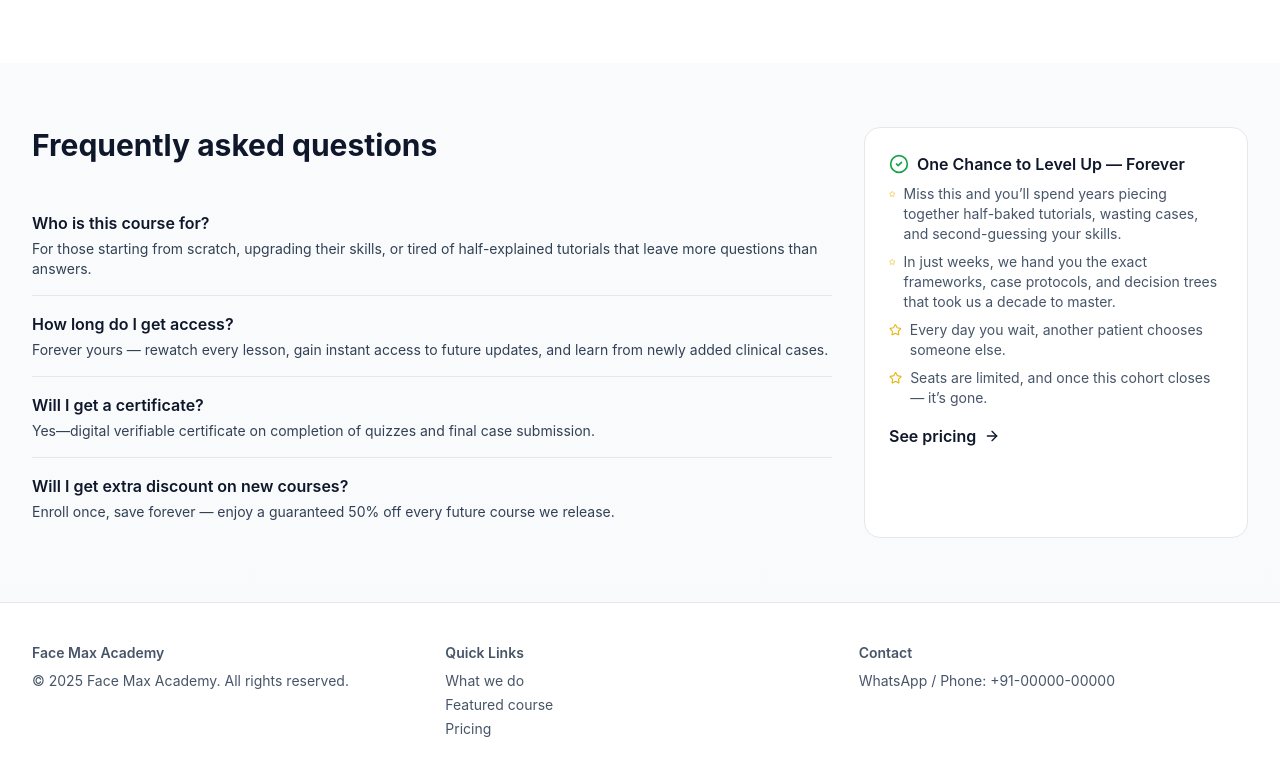
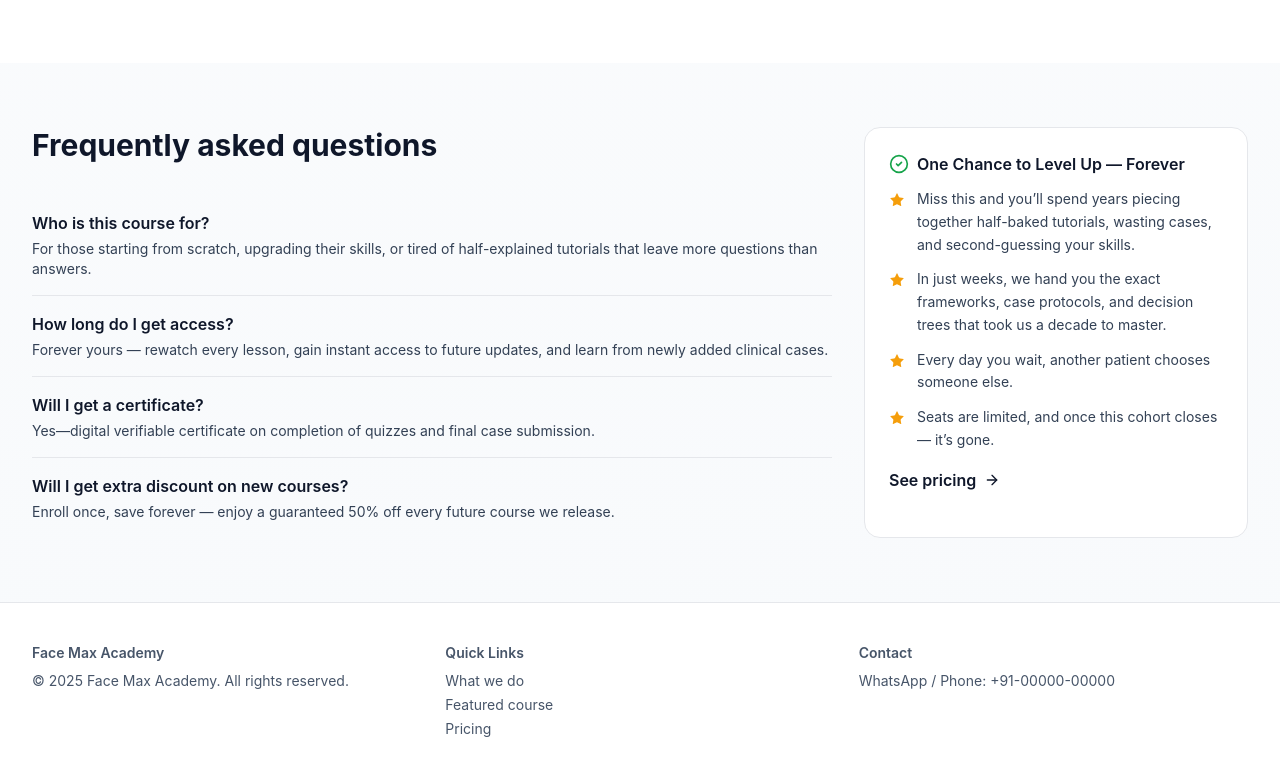
Before and after one commit to shubham4289/face-max-landing, a Next.js app: page / in a window 1280 px wide. Shown: the part 4231-5006 px from the top of the page. Built offline with nearby package versions, Linux system fonts and the light colour scheme.

Commit message:
Update page.tsx

```diff
--- a/app/page.tsx
+++ b/app/page.tsx
@@ -514,26 +514,29 @@ export default function Page() {
             </div>
             <div className="rounded-2xl border p-6 bg-white">
   <h3 className="font-semibold flex items-center gap-2">
-    <CheckCircle2 className="w-5 h-5 text-green-600" /> One Chance to Level Up — Forever
+    <CheckCircle2 className="w-5 h-5 text-green-600" />
+    One Chance to Level Up — Forever
   </h3>
-  <ul className="mt-2 space-y-2 text-sm text-slate-600">
-    <li className="flex items-start gap-2">
-      <Star className="w-4 h-4 text-yellow-500 mt-0.5" />
-      Miss this and you’ll spend years piecing together half-baked tutorials, wasting cases, and second-guessing your skills.
+
+  <ul className="mt-3 space-y-3 text-sm leading-relaxed text-slate-700">
+    <li className="flex items-start gap-3">
+      <Star className="w-4 h-4 flex-none mt-1 text-amber-500" strokeWidth={0} fill="currentColor" />
+      <span>Miss this and you’ll spend years piecing together half-baked tutorials, wasting cases, and second-guessing your skills.</span>
     </li>
-    <li className="flex items-start gap-2">
-      <Star className="w-4 h-4 text-yellow-500 mt-0.5" />
-      In just weeks, we hand you the exact frameworks, case protocols, and decision trees that took us a decade to master.
+    <li className="flex items-start gap-3">
+      <Star className="w-4 h-4 flex-none mt-1 text-amber-500" strokeWidth={0} fill="currentColor" />
+      <span>In just weeks, we hand you the exact frameworks, case protocols, and decision trees that took us a decade to master.</span>
     </li>
-    <li className="flex items-start gap-2">
-      <Star className="w-4 h-4 text-yellow-500 mt-0.5" />
-      Every day you wait, another patient chooses someone else.
+    <li className="flex items-start gap-3">
+      <Star className="w-4 h-4 flex-none mt-1 text-amber-500" strokeWidth={0} fill="currentColor" />
+      <span>Every day you wait, another patient chooses someone else.</span>
     </li>
-    <li className="flex items-start gap-2">
-      <Star className="w-4 h-4 text-yellow-500 mt-0.5" />
-      Seats are limited, and once this cohort closes — it’s gone.
+    <li className="flex items-start gap-3">
+      <Star className="w-4 h-4 flex-none mt-1 text-amber-500" strokeWidth={0} fill="currentColor" />
+      <span>Seats are limited, and once this cohort closes — it’s gone.</span>
     </li>
   </ul>
+
   <a
     href="#pricing"
     className="mt-4 inline-flex items-center gap-2 text-slate-900 font-semibold"
@@ -541,6 +544,7 @@ export default function Page() {
     See pricing <ArrowRight className="w-4 h-4" />
   </a>
 </div>
+
 
           </div>
         </div>
```
